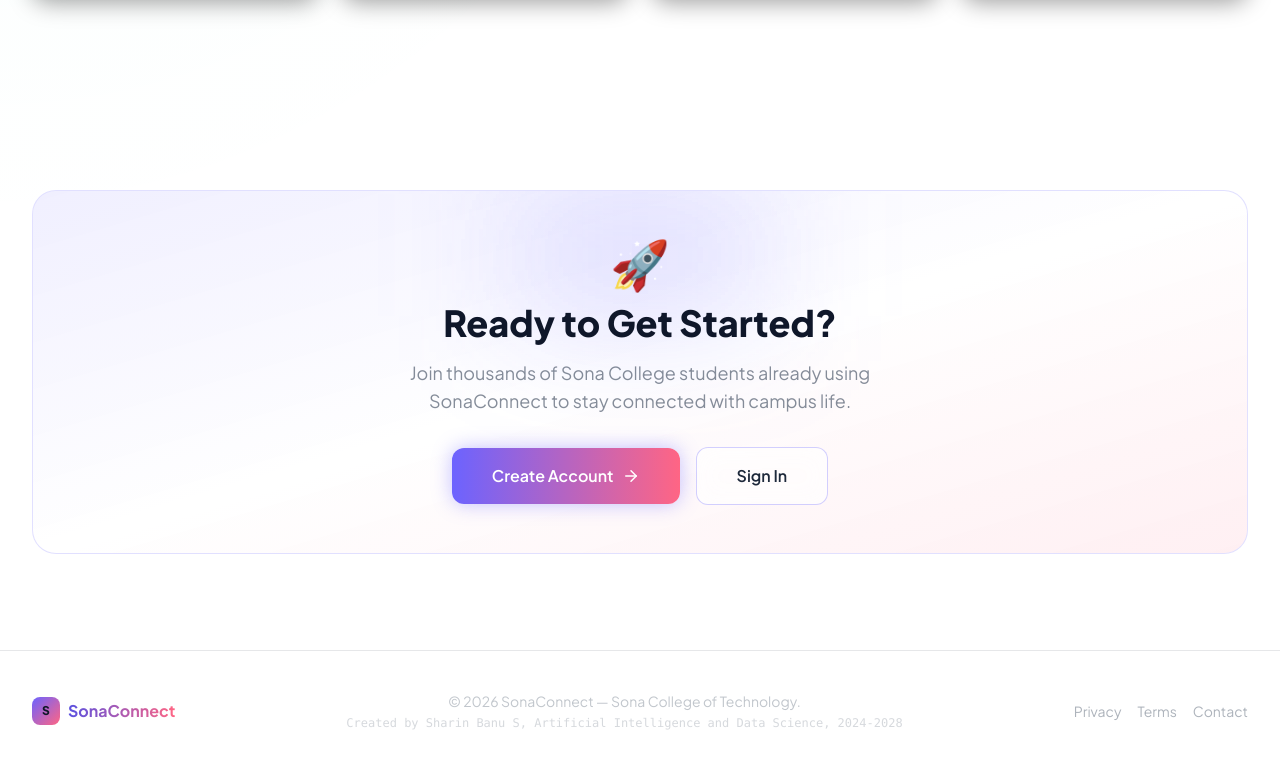
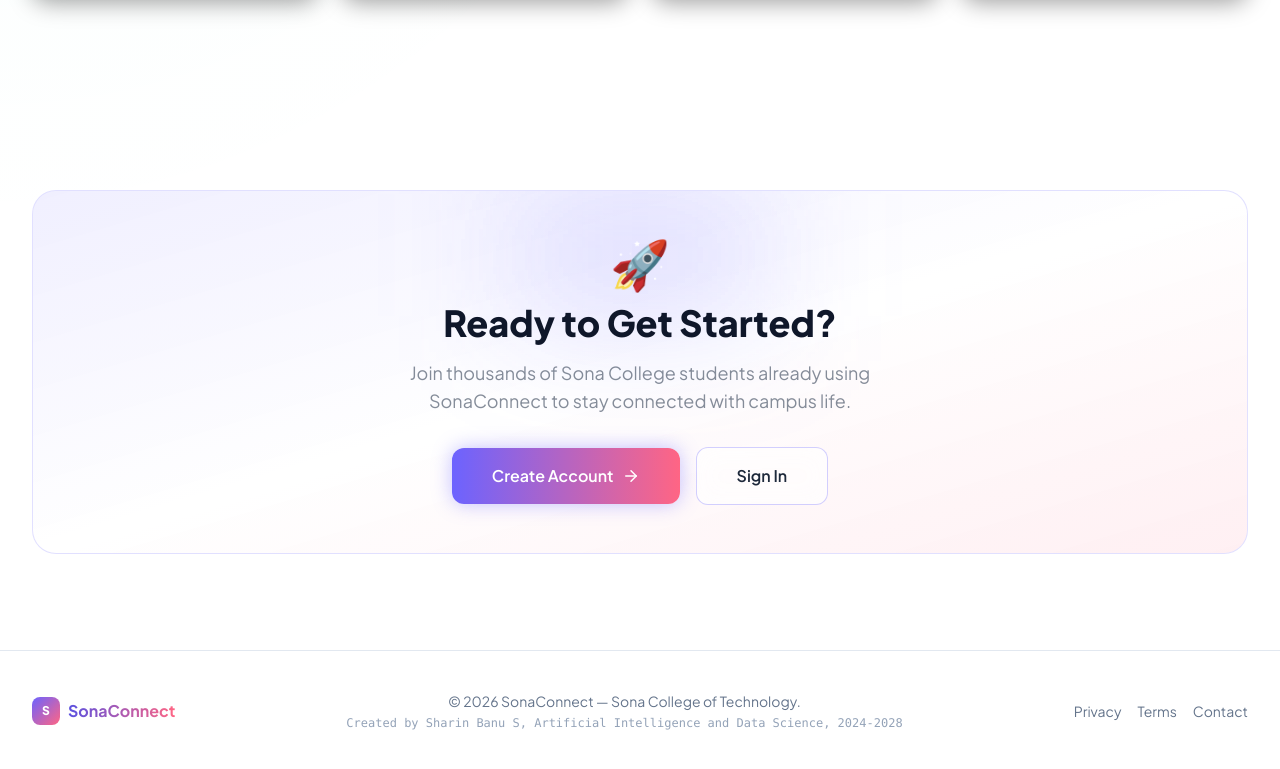
Before and after one commit to sulaimansharin2007-glitch/SonaConnect, a React (Vite) app in the folder frontend/: page / in a window 1280 px wide. Shown: the part 2792-3561 px from the top of the page. Built offline with nearby package versions, Linux system fonts and the light colour scheme; no server answers.

Commit message:
fix: chat UI and footer text contrast for light theme

```diff
--- a/frontend/src/components/ChatBot.jsx
+++ b/frontend/src/components/ChatBot.jsx
@@ -103,19 +103,19 @@ export default function ChatBot() {
             exit={{ opacity: 0, y: 30, scale: 0.92 }}
             transition={{ duration: 0.25, ease: 'easeOut' }}
             className="fixed bottom-24 right-6 z-50 w-[350px] sm:w-[400px] flex flex-col rounded-3xl overflow-hidden shadow-2xl"
-            style={{ height: '560px', background: 'rgba(18,18,28,0.97)', border: '1px solid rgba(108,99,255,0.25)', backdropFilter: 'blur(24px)' }}
+            style={{ height: '560px', background: 'rgba(255,255,255,0.97)', border: '1px solid rgba(108,99,255,0.15)', backdropFilter: 'blur(24px)' }}
           >
             {/* Header */}
-            <div className="px-5 py-4 flex items-center gap-3 border-b border-slate-900/10 bg-gradient-to-r from-primary-500/20 to-pink-accent/10">
+            <div className="px-5 py-4 flex items-center gap-3 border-b border-slate-200 bg-gradient-to-r from-primary-500/10 to-pink-accent/5">
               <div className="w-9 h-9 rounded-xl bg-gradient-to-br from-primary-500 to-pink-accent flex items-center justify-center">
-                <Bot size={18} className="text-slate-900" />
+                <Bot size={18} className="text-white" />
               </div>
               <div>
                 <div className="font-bold text-slate-900 text-sm flex items-center gap-1.5">
-                  SonaBot <Sparkles size={12} className="text-primary-400" />
+                  SonaBot <Sparkles size={12} className="text-primary-500" />
                 </div>
-                <div className="text-[11px] text-slate-700/50 flex items-center gap-1">
-                  <span className="w-1.5 h-1.5 rounded-full bg-emerald-400 inline-block animate-pulse" />
+                <div className="text-[11px] text-slate-500 flex items-center gap-1">
+                  <span className="w-1.5 h-1.5 rounded-full bg-emerald-500 inline-block animate-pulse" />
                   Online · Ask me about campus events
                 </div>
               </div>
@@ -132,7 +132,7 @@ export default function ChatBot() {
                   className={`flex items-end gap-2 ${msg.role === 'user' ? 'flex-row-reverse' : 'flex-row'}`}
                 >
                   {/* Avatar */}
-                  <div className={`flex-shrink-0 w-7 h-7 rounded-xl flex items-center justify-center text-slate-900 ${msg.role === 'user' ? 'bg-primary-500/30' : 'bg-gradient-to-br from-primary-500 to-pink-accent'}`}>
+                  <div className={`flex-shrink-0 w-7 h-7 rounded-xl flex items-center justify-center ${msg.role === 'user' ? 'bg-primary-50 text-primary-600' : 'bg-gradient-to-br from-primary-500 to-pink-accent text-white'}`}>
                     {msg.role === 'user' ? <User size={14} /> : <Bot size={14} />}
                   </div>
 
@@ -140,8 +140,8 @@ export default function ChatBot() {
                   <div
                     className={`max-w-[78%] px-4 py-2.5 rounded-2xl text-sm leading-relaxed ${
                       msg.role === 'user'
-                        ? 'bg-primary-500/25 text-slate-900 rounded-br-sm border border-primary-500/20'
-                        : 'bg-white/[0.06] text-slate-700/90 rounded-bl-sm border border-slate-900/10'
+                        ? 'bg-primary-50 text-slate-900 rounded-br-sm border border-primary-100'
+                        : 'bg-slate-50 text-slate-800 rounded-bl-sm border border-slate-200'
                     }`}
                     dangerouslySetInnerHTML={{ __html: formatText(msg.text) }}
                   />
@@ -152,9 +152,9 @@ export default function ChatBot() {
               {loading && (
                 <motion.div initial={{ opacity: 0 }} animate={{ opacity: 1 }} className="flex items-end gap-2">
                   <div className="w-7 h-7 rounded-xl bg-gradient-to-br from-primary-500 to-pink-accent flex items-center justify-center">
-                    <Bot size={14} className="text-slate-900" />
+                    <Bot size={14} className="text-white" />
                   </div>
-                  <div className="px-4 py-3 rounded-2xl rounded-bl-sm bg-white/[0.06] border border-slate-900/10 flex items-center gap-1.5">
+                  <div className="px-4 py-3 rounded-2xl rounded-bl-sm bg-slate-50 border border-slate-200 flex items-center gap-1.5">
                     <span className="w-1.5 h-1.5 bg-primary-400 rounded-full animate-bounce" style={{ animationDelay: '0ms' }} />
                     <span className="w-1.5 h-1.5 bg-primary-400 rounded-full animate-bounce" style={{ animationDelay: '150ms' }} />
                     <span className="w-1.5 h-1.5 bg-primary-400 rounded-full animate-bounce" style={{ animationDelay: '300ms' }} />
@@ -171,7 +171,7 @@ export default function ChatBot() {
                   <button
                     key={q}
                     onClick={() => { setInput(q); inputRef.current?.focus(); }}
-                    className="text-[11px] px-3 py-1.5 glass rounded-xl border border-primary-500/25 text-primary-300 hover:bg-primary-500/15 transition-all"
+                    className="text-[11px] px-3 py-1.5 glass rounded-xl border border-primary-200 text-primary-700 hover:bg-primary-50 transition-all"
                   >
                     {q}
                   </button>
@@ -180,8 +180,8 @@ export default function ChatBot() {
             )}
 
             {/* Input */}
-            <div className="px-4 pb-4 pt-2 border-t border-slate-900/10">
-              <div className="flex items-center gap-2 glass rounded-2xl border border-slate-900/15 px-4 py-2.5">
+            <div className="px-4 pb-4 pt-2 border-t border-slate-200">
+              <div className="flex items-center gap-2 glass rounded-2xl border border-slate-300 px-4 py-2.5 bg-white">
                 <textarea
                   ref={inputRef}
                   value={input}
@@ -189,19 +189,19 @@ export default function ChatBot() {
                   onKeyDown={handleKey}
                   placeholder="Ask about events..."
                   rows={1}
-                  className="flex-1 bg-transparent text-slate-900 text-sm placeholder-white/30 resize-none outline-none leading-relaxed"
+                  className="flex-1 bg-transparent text-slate-900 text-sm placeholder-slate-400 resize-none outline-none leading-relaxed"
                   style={{ maxHeight: '80px' }}
                 />
                 <motion.button
                   whileTap={{ scale: 0.9 }}
                   onClick={sendMessage}
                   disabled={!input.trim() || loading}
-                  className="w-8 h-8 rounded-xl bg-gradient-to-br from-primary-500 to-pink-accent flex items-center justify-center text-slate-900 disabled:opacity-40 transition-all flex-shrink-0"
+                  className="w-8 h-8 rounded-xl bg-gradient-to-br from-primary-500 to-pink-accent flex items-center justify-center text-white disabled:opacity-40 transition-all flex-shrink-0"
                 >
                   {loading ? <Loader2 size={14} className="animate-spin" /> : <Send size={14} />}
                 </motion.button>
               </div>
-              <p className="text-[10px] text-slate-700/25 text-center mt-2">Powered by Gemini AI · SonaConnect</p>
+              <p className="text-[10px] text-slate-400 text-center mt-2">Powered by AI · SonaConnect</p>
             </div>
           </motion.div>
         )}
--- a/frontend/src/pages/LandingPage.jsx
+++ b/frontend/src/pages/LandingPage.jsx
@@ -242,23 +242,23 @@ export default function LandingPage() {
       </section>
 
       {/* Footer */}
-      <footer className="border-t border-slate-900/10 py-10">
+      <footer className="border-t border-slate-200 py-10">
         <div className="container-custom">
           <div className="flex flex-col sm:flex-row items-center justify-between gap-4">
             <div className="flex items-center gap-2">
               <div className="w-7 h-7 bg-gradient-primary rounded-lg flex items-center justify-center">
-                <span className="text-slate-900 font-black text-xs">S</span>
+                <span className="text-white font-black text-xs">S</span>
               </div>
               <span className="font-bold gradient-text">SonaConnect</span>
             </div>
             <div className="text-center">
-              <p className="text-slate-700/30 text-sm mb-1">© {new Date().getFullYear()} SonaConnect — Sona College of Technology.</p>
-              <p className="text-slate-700/20 text-xs font-mono">Created by Sharin Banu S, Artificial Intelligence and Data Science, 2024-2028</p>
+              <p className="text-slate-500 text-sm mb-1">© {new Date().getFullYear()} SonaConnect — Sona College of Technology.</p>
+              <p className="text-slate-400 text-xs font-mono">Created by Sharin Banu S, Artificial Intelligence and Data Science, 2024-2028</p>
             </div>
-            <div className="flex items-center gap-4 text-slate-700/40 text-sm">
-              <a href="#" className="hover:text-slate-900 transition-colors">Privacy</a>
-              <a href="#" className="hover:text-slate-900 transition-colors">Terms</a>
-              <a href="#" className="hover:text-slate-900 transition-colors">Contact</a>
+            <div className="flex items-center gap-4 text-slate-500 text-sm">
+              <a href="#" className="hover:text-primary-600 transition-colors">Privacy</a>
+              <a href="#" className="hover:text-primary-600 transition-colors">Terms</a>
+              <a href="#" className="hover:text-primary-600 transition-colors">Contact</a>
             </div>
           </div>
         </div>
```
